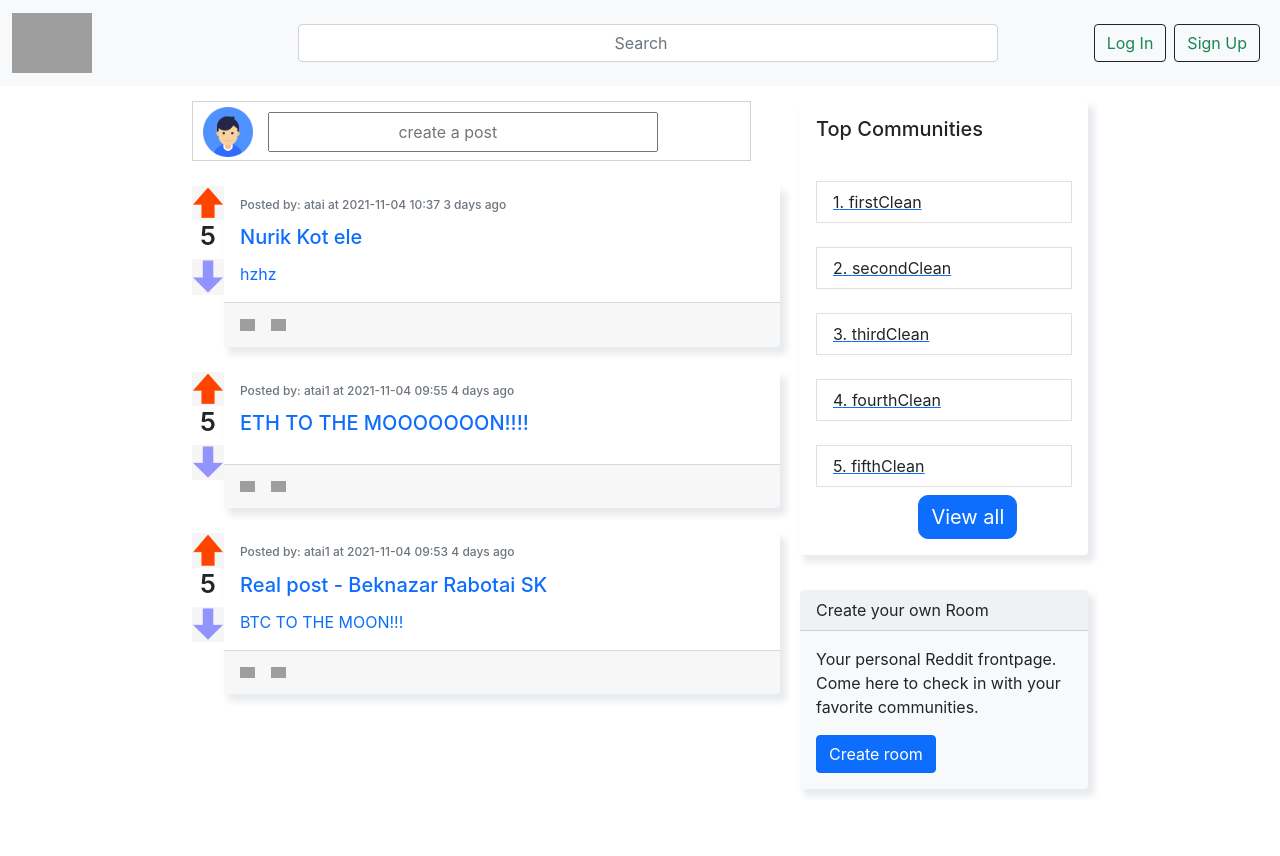
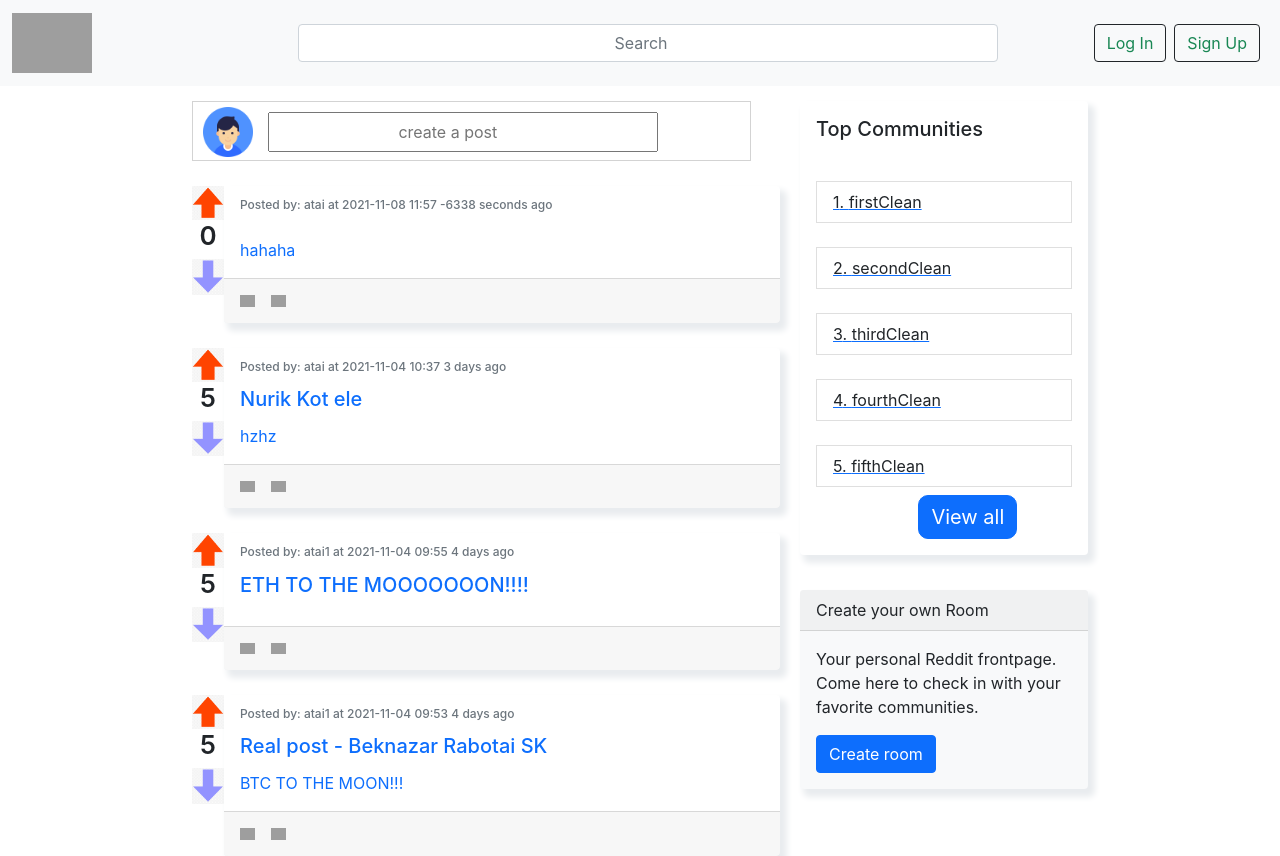
Before and after one commit to badjo11/reddit, a React (Create React App) app: page / in a window 1280 px wide. Before the commit the page ends 800 px from the top, so only its background shows below. Built offline with nearby package versions, Linux system fonts and the light colour scheme; data requests are answered from the project's data file; grey boxes are pictures that could not be loaded.

Commit message:
post creation

```diff
--- a/db.json
+++ b/db.json
@@ -143,6 +143,66 @@
       "CreatedAtMs": 1636022221515,
       "voteWeight": 5,
       "id": 20
+    },
+    {
+      "postText": "hahaha",
+      "postImgURL": "",
+      "roomtitle": "secondClean",
+      "owner": "atai",
+      "CreatedAt": "2021-11-08T11:57:26.148Z",
+      "CreatedAtMs": 1636372646148,
+      "voteWeight": 0,
+      "id": 23
+    },
+    {
+      "postText": "testing",
+      "postImgURL": "",
+      "roomtitle": "",
+      "owner": "atai",
+      "CreatedAt": "2021-11-08T11:59:16.719Z",
+      "CreatedAtMs": 1636372756719,
+      "voteWeight": 0,
+      "id": 24
+    },
+    {
+      "postText": "sqsq",
+      "postImgURL": "",
+      "roomtitle": "",
+      "owner": "atai",
+      "CreatedAt": "2021-11-08T12:03:36.786Z",
+      "CreatedAtMs": 1636373016786,
+      "voteWeight": 0,
+      "id": 25
+    },
+    {
+      "postText": "23123",
+      "postImgURL": "",
+      "roomtitle": "thirdClean",
+      "owner": "atai",
+      "CreatedAt": "2021-11-08T12:05:30.099Z",
+      "CreatedAtMs": 1636373130099,
+      "voteWeight": 0,
+      "id": 26
+    },
+    {
+      "postText": "first",
+      "postImgURL": "",
+      "roomtitle": "",
+      "owner": "atai",
+      "CreatedAt": "2021-11-08T12:05:46.636Z",
+      "CreatedAtMs": 1636373146636,
+      "voteWeight": 0,
+      "id": 27
+    },
+    {
+      "postText": "lolololol",
+      "postImgURL": "",
+      "roomtitle": "",
+      "owner": "atai",
+      "CreatedAt": "2021-11-08T12:08:38.048Z",
+      "CreatedAtMs": 1636373318048,
+      "voteWeight": 0,
+      "id": 28
     }
   ],
   "comments": [
@@ -229,7 +289,7 @@
   ],
   "votes": [
     {
-      "value": -1,
+      "value": 1,
       "owner": "atai",
       "createdAt": 1636352142264,
       "postId": 20,
--- a/src/components/general/CreatePost.jsx
+++ b/src/components/general/CreatePost.jsx
@@ -3,33 +3,75 @@ import "./general.css";
 import iMG from "../../images/userdef.png";
 import { Button, Form, Modal } from "react-bootstrap";
 import { postsContext } from "../../contexts/PostsContext";
+import { useParams } from "react-router";
 
 const CreatePost = ({ roomtitle }) => {
   const { createPost } = useContext(postsContext);
   const [show, setShow] = useState(false);
-  // const { roomtitle } = useParams();
+  const linkParams = useParams();
 
   const [post, setPost] = useState({
-    postName: "",
     postText: "",
+    postImgURL: "",
   });
+
+  const [roomTitle, setRoomTitle] = useState("");
+
+  let user = localStorage.getItem("user");
+  user = JSON.parse(user);
 
   function handleChange(e) {
     let tempPost = { ...post, [e.target.name]: e.target.value };
     setPost(tempPost);
   }
   const handleClose = () => setShow(false);
-  const handleShow = () => setShow(true);
+  const handleShow = () => {
+    if (user) {
+      setShow(true);
+    } else {
+      alert("Please login or sign up to make posts");
+    }
+  };
 
   function handleCreate(e) {
-    let user = localStorage.getItem("user");
-    user = JSON.parse(user);
     let time = new Date();
-    console.log(time);
     let timeMls = Date.now();
-    // console.log(timeMls)
-    createPost(post, user, time, roomtitle, timeMls);
-    handleClose();
+    if (roomtitle) {
+      createPost(post, user, time, roomtitle, timeMls);
+      handleClose();
+    } else {
+      if (roomTitle === "") {
+        console.log("here");
+        setRoomTitle(user.roomTitles[0]);
+      }
+      setTimeout(() => {
+        createPost(post, user, time, roomTitle, timeMls);
+      }, 100);
+      handleClose();
+    }
+  }
+
+  let selectRoom = <></>;
+
+  if (!linkParams.roomtitle && user) {
+    //setRoomTitle(
+    selectRoom = (
+      <Form.Group className="mb-3">
+        <Form.Label>Select a room you want to post in</Form.Label>
+        <Form.Select
+          aria-label="Default select example"
+          name="roomtitle"
+          onChange={(e) => setRoomTitle(e.target.value)}
+          value={roomTitle}
+        >
+          {user.roomTitles.map((item) => (
+            <option key={item + 1} value={item}>
+              {item}
+            </option>
+          ))}
+        </Form.Select>
+      </Form.Group>
+    );
   }
 
   return (
@@ -47,25 +89,26 @@ const CreatePost = ({ roomtitle }) => {
         </Modal.Header>
         <Modal.Body>
           <Form>
+            {selectRoom}
             <Form.Group className="mb-3" controlId="exampleForm.ControlInput1">
-              <Form.Label>Post name</Form.Label>
+              <Form.Label>Your post</Form.Label>
               <Form.Control
                 onChange={handleChange}
-                name="postName"
+                name="postText"
                 type="text"
-                placeholder="post name"
+                placeholder="post"
               />
             </Form.Group>
             <Form.Group
               className="mb-3"
               controlId="exampleForm.ControlTextarea1"
             >
-              <Form.Label>Text</Form.Label>
+              <Form.Label>Image URL</Form.Label>
               <Form.Control
                 onChange={handleChange}
-                name="postText"
-                as="textarea"
-                rows={10}
+                name="postImgURL"
+                type="text"
+                placeholder="image URL for your post"
               />
             </Form.Group>
           </Form>
```
